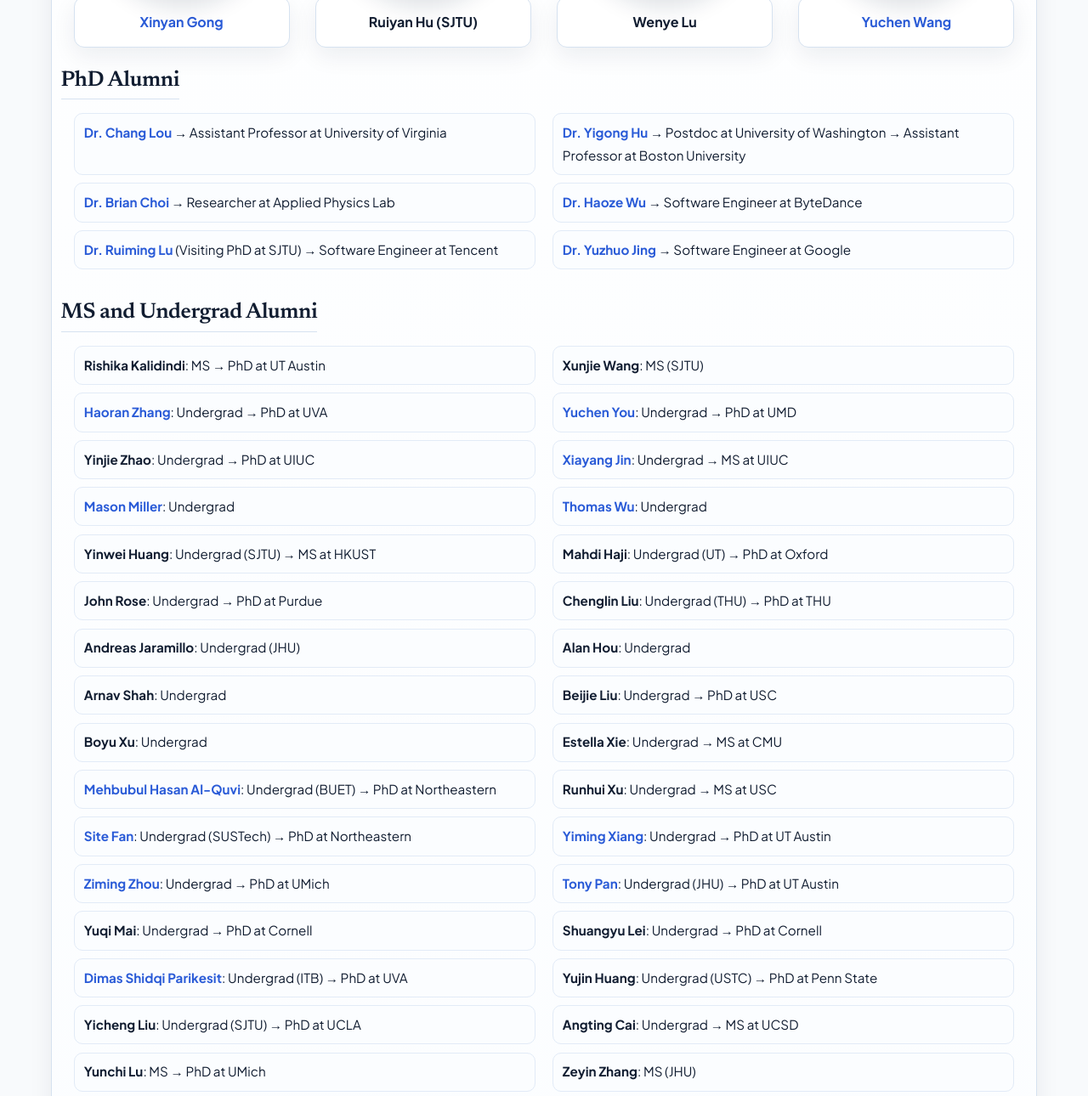
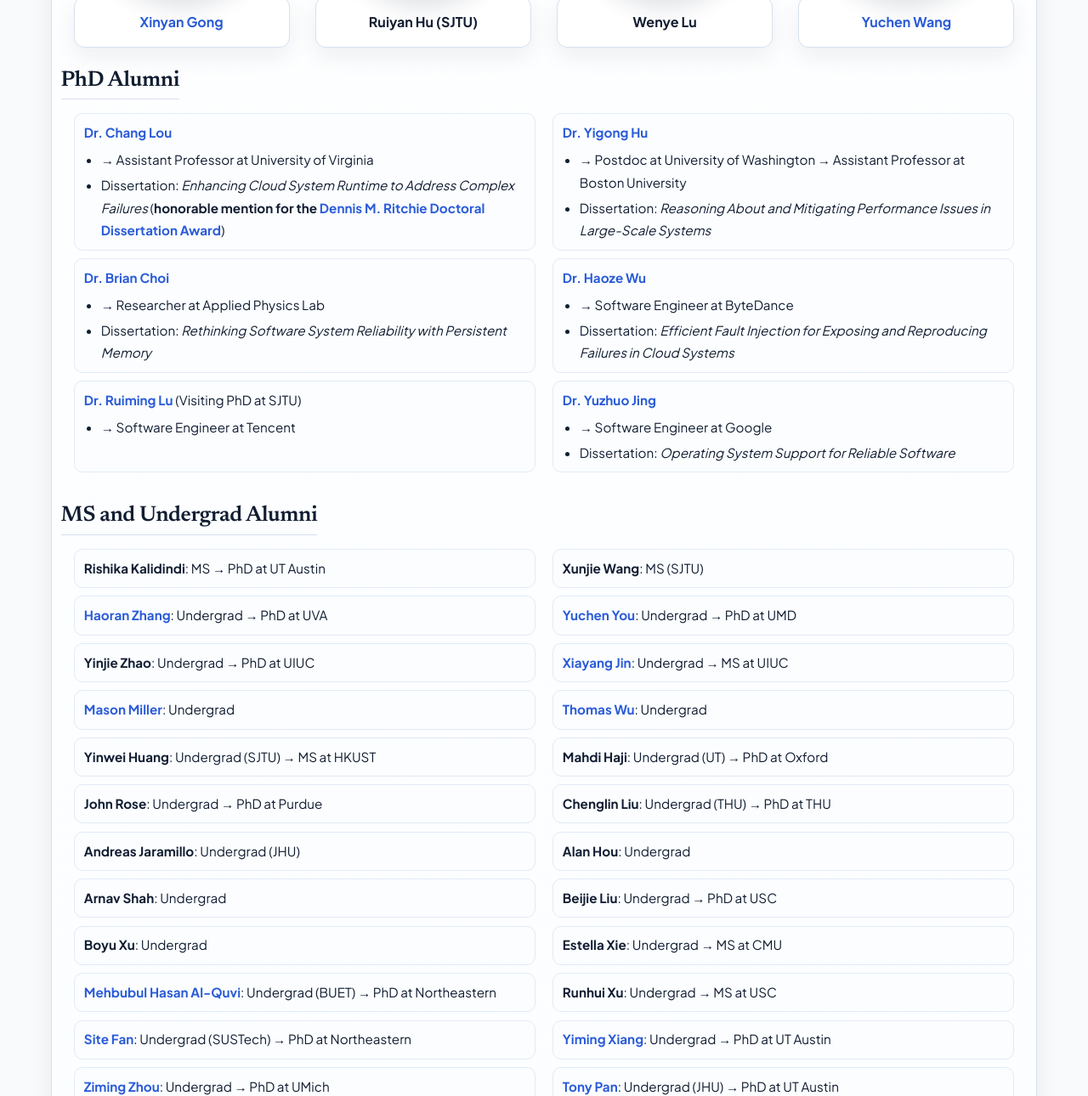
Before and after one commit to OrderLab/orderlab.github.io, a Jekyll site: the page built from team.html, in a window 1280 px wide and 1400 px high, scrolled down 1256 px, cut to the strip 110-1400 px from the top of the window. Shown: the whole strip at 85% size. Built offline with Jekyll 4.4.1, drawn with Linux system fonts in a browser that asks for light colours.

```diff
--- a/assets/css/modern.css
+++ b/assets/css/modern.css
@@ -1593,6 +1593,24 @@ a:hover {
   font-size: 0.95rem;
 }
 
+.team_members_area ul.phd-alumni-details {
+  display: block;
+  list-style: disc;
+  padding-left: 1.25rem;
+  margin-top: 0.35rem;
+}
+
+.team_members_area ul.phd-alumni-details li {
+  list-style: disc;
+  border: 0;
+  background: transparent;
+  padding: 0;
+}
+
+.team_members_area ul.phd-alumni-details li + li {
+  margin-top: 0.2rem;
+}
+
 /* News page */
 .newslist {
   list-style: none;
@@ -2273,6 +2291,17 @@ a:hover {
   background: linear-gradient(180deg, #0b1628, #070f1a);
 }
 
+.team_members_area ul.phd-alumni-details li,
+.team_members_area ul.phd-alumni-details li:hover,
+[data-theme="dark"] .team_members_area ul.phd-alumni-details li,
+[data-theme="dark"] .team_members_area ul.phd-alumni-details li:hover {
+  border: 0;
+  background: transparent;
+  box-shadow: none;
+  transform: none;
+  transition: none;
+}
+
 @media (max-width: 991px) {
   .nav-item--theme {
     margin-left: 0;
--- a/team.html
+++ b/team.html
@@ -121,12 +121,47 @@ title: OrderLab Team Members
       </div>
     </div>
     <ul>
-      <li><b><a href="https://changlousys.github.io">Dr. Chang Lou</a></b> &rarr; Assistant Professor at University of Virginia</li>
-      <li><b><a href="https://yigonghu.github.io">Dr. Yigong Hu</a></b> &rarr; Postdoc at University of Washington &rarr; Assistant Professor at Boston University</li>
-      <li><b><a href="https://portugasian.github.io">Dr. Brian Choi</a></b> &rarr; Researcher at Applied Physics Lab</li>
-      <li><b><a href="https://www.cs.jhu.edu/~hwu80">Dr. Haoze Wu</a></b> &rarr; Software Engineer at ByteDance</li>
-      <li><b><a href="https://ruiming-lu.github.io">Dr. Ruiming Lu</a></b> (Visiting PhD at SJTU) &rarr; Software Engineer at Tencent</li>
-      <li><b><a href="https://osdi.dev">Dr. Yuzhuo Jing</a></b> &rarr; Software Engineer at Google</li>
+      <li>
+        <b><a href="https://changlousys.github.io">Dr. Chang Lou</a></b>
+        <ul class="phd-alumni-details">
+          <li>&rarr; Assistant Professor at University of Virginia</li>
+          <li>Dissertation: <em>Enhancing Cloud System Runtime to Address Complex Failures</em> (<b>honorable mention for the <a href="https://www.sigops.org/awards/dmr">Dennis M. Ritchie Doctoral Dissertation Award</a></b>)</li>
+        </ul>
+      </li>
+      <li>
+        <b><a href="https://yigonghu.github.io">Dr. Yigong Hu</a></b>
+        <ul class="phd-alumni-details">
+          <li>&rarr; Postdoc at University of Washington &rarr; Assistant Professor at Boston University</li>
+          <li>Dissertation: <em>Reasoning About and Mitigating Performance Issues in Large-Scale Systems</em></li>
+        </ul>
+      </li>
+      <li>
+        <b><a href="https://portugasian.github.io">Dr. Brian Choi</a></b>
+        <ul class="phd-alumni-details">
+          <li>&rarr; Researcher at Applied Physics Lab</li>
+          <li>Dissertation: <em>Rethinking Software System Reliability with Persistent Memory</em></li>
+        </ul>
+      </li>
+      <li>
+        <b><a href="https://www.cs.jhu.edu/~hwu80">Dr. Haoze Wu</a></b>
+        <ul class="phd-alumni-details">
+          <li>&rarr; Software Engineer at ByteDance</li>
+          <li>Dissertation: <em>Efficient Fault Injection for Exposing and Reproducing Failures in Cloud Systems</em></li>
+        </ul>
+      </li>
+      <li>
+        <b><a href="https://ruiming-lu.github.io">Dr. Ruiming Lu</a></b> (Visiting PhD at SJTU)
+        <ul class="phd-alumni-details">
+          <li>&rarr; Software Engineer at Tencent</li>
+        </ul>
+      </li>
+      <li>
+        <b><a href="https://osdi.dev">Dr. Yuzhuo Jing</a></b>
+        <ul class="phd-alumni-details">
+          <li>&rarr; Software Engineer at Google</li>
+          <li>Dissertation: <em>Operating System Support for Reliable Software</em></li>
+        </ul>
+      </li>
     </ul>
     <br>
     <div class="row justify-content-left">
```
Also changed, not shown: _data/allpubs.yml (+30 -0 lines), _data/authors.yml (+8 -0 lines), _data/shortpubs.yml (+30 -0 lines), pubs.html (+10 -0 lines).
